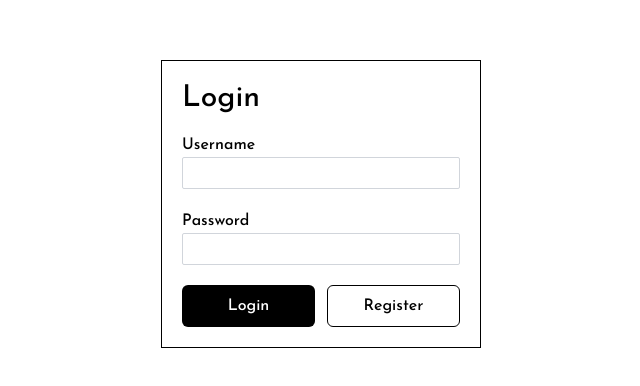
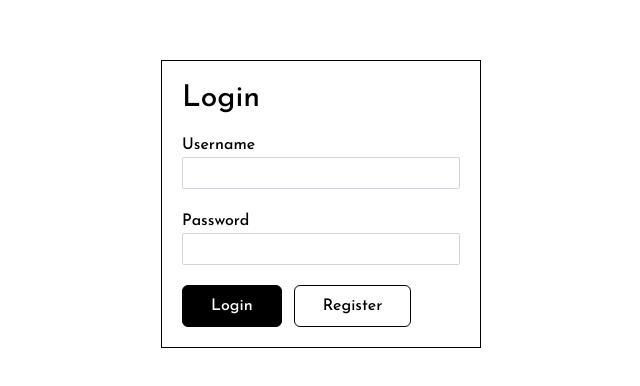
Before and after one commit to jjustinlovell/FE-TEST, a React (Vite) app: page /login in a window 1280 px wide. Shown: the part 196-582 px from the top of the page, without its empty margins (319-959 px from the left). Built offline with nearby package versions, Linux system fonts and the light colour scheme.

Commit message:
creating a reusable button and replacing all the button

```diff
--- /dev/null
+++ b/src/data/WomenClothes.js
@@ -0,0 +1,32 @@
+const WomenClothes = [
+  {
+    path: "/assets/images/P1.avif",
+    name: "SUPIMA Cotton Crew Neck T-Shirt | Short Sleeve",
+    price: "Rp.199,000",
+  },
+  {
+    path: "/assets/images/P2.avif",
+    name: "Ribbed Tank Top",
+    price: "Rp.149,000",
+  },
+  {
+    path: "/assets/images/P3.avif",
+    name: "Graphic T-Shirt",
+    price: "Rp.129,000",
+  },
+  {
+    path: "/assets/images/P4.avif",
+    name: "Cotton Bodysuit",
+    price: "Rp.99,000",
+  },
+  {
+    path: "/assets/images/P5.avif",
+    name: "Linen Blend Long Sleeve Shirt",
+    price: "Rp.299,000",
+  },
+  {
+    path: "/assets/images/P6.avif",
+    name: "Linen Blend Long Sleeve Shirt",
+    price: "Rp.299,000",
+  },
+];
--- a/src/pages/Dashboard.jsx
+++ b/src/pages/Dashboard.jsx
@@ -1,6 +1,7 @@
 import React from "react";
 import { NavLink } from "react-router-dom";
 import Trending from "../ui/Trending";
+import Button from "../ui/Button";
 
 export default function Dashboard() {
   const username = localStorage.getItem("name");
@@ -10,12 +11,10 @@ export default function Dashboard() {
         <h1 className="text-3xl">
           Discover Your Unique Style with E-Commerce Website
         </h1>
-        <NavLink
-          to="/shop"
-          className="py-2 text-black transition-all duration-200 bg-white border border-black rounded-md w-36 hover:opacity-50"
-        >
+
+        <Button type="white" to="/shop">
           Shop Now
-        </NavLink>
+        </Button>
       </div>
       <div className="mt-32">
         <h1 className="text-3xl">Trending</h1>
@@ -28,7 +27,7 @@ export default function Dashboard() {
             </div>
           </div>
         </div> */}
-        <Trending/>
+        <Trending />
       </div>
     </div>
   );
--- a/src/pages/Login.jsx
+++ b/src/pages/Login.jsx
@@ -1,6 +1,7 @@
 import React, { useState } from "react";
 import toast from "react-hot-toast";
 import { useNavigate } from "react-router-dom";
+import Button from "../ui/Button";
 
 export default function Login() {
   const navigate = useNavigate();
@@ -10,7 +11,7 @@ export default function Login() {
   const onLogin = (e) => {
     e.preventDefault();
     if (username === "user" && password === "user") {
-      localStorage.setItem('name', username)
+      localStorage.setItem("name", username);
       toast.success("Login Success");
       navigate("/dashboard");
     } else {
@@ -21,7 +22,7 @@ export default function Login() {
 
   return (
     <div className="grid h-screen place-items-center">
-      <div className="w-3/4 px-5 py-5 border border-black md:w-1/4">
+      <div className="w-3/4 px-5 py-5 border border-black md:w-1/2 lg:w-1/4">
         <h1 className="text-3xl">Login</h1>
         <form className="flex flex-col gap-5 mt-4">
           <div className="flex flex-col">
@@ -43,18 +44,12 @@ export default function Login() {
             />
           </div>
           <div className="flex gap-3">
-            <button
-              className="w-1/2 px-5 py-2 text-white bg-black rounded-md"
-              onClick={(e) => onLogin(e)}
-            >
+            <Button type="black" onClick={(e) => onLogin(e)}>
               Login
-            </button>
-            <button
-              disabled={true}
-              className="w-1/2 px-5 py-2 text-black bg-white border border-black rounded-md"
-            >
+            </Button>
+            <Button type="white" disabled={true}>
               Register
-            </button>
+            </Button>
           </div>
         </form>
       </div>
--- a/src/pages/Shop.jsx
+++ b/src/pages/Shop.jsx
@@ -1,22 +1,14 @@
 import React from "react";
 
 export default function Shop() {
-  const image = [
-    {
-      path: "../../public/assets/images/P1.avif",
-    },
-    {
-      path: "../../public/assets/images/P2.avif",
-    },
-    {
-      path: "../../public/assets/images/P3.avig",
-    },
-  ];
+
 
   return (
-    <div>
-      <h1>Shop</h1>
+    <div className="my-20 md:px-20">
+      <h1 className="text-3xl">Shop</h1>
+      <div>
 
+      </div>
     </div>
   );
 }
--- /dev/null
+++ b/src/ui/Button.jsx
@@ -0,0 +1,34 @@
+import React from "react";
+import { Link } from "react-router-dom";
+
+export default function Button({ children, to, type, onClick, disabled }) {
+  const base =
+    "px-7 py-2 rounded-md transition-all duration-500 border border-black ";
+
+  const styles = {
+    black: base + " bg-black text-white ",
+    white: base + " bg-white text-black ",
+  };
+
+  if (to) {
+    return (
+      <Link className={styles[type]} to={to}>
+        {children}
+      </Link>
+    );
+  }
+
+  if (onClick) {
+    return (
+      <button onClick={onClick} className={styles[type]}>
+        {children}
+      </button>
+    );
+  }
+
+  return (
+    <button className={styles[type]} disabled={disabled}>
+      {children}
+    </button>
+  );
+}
```
